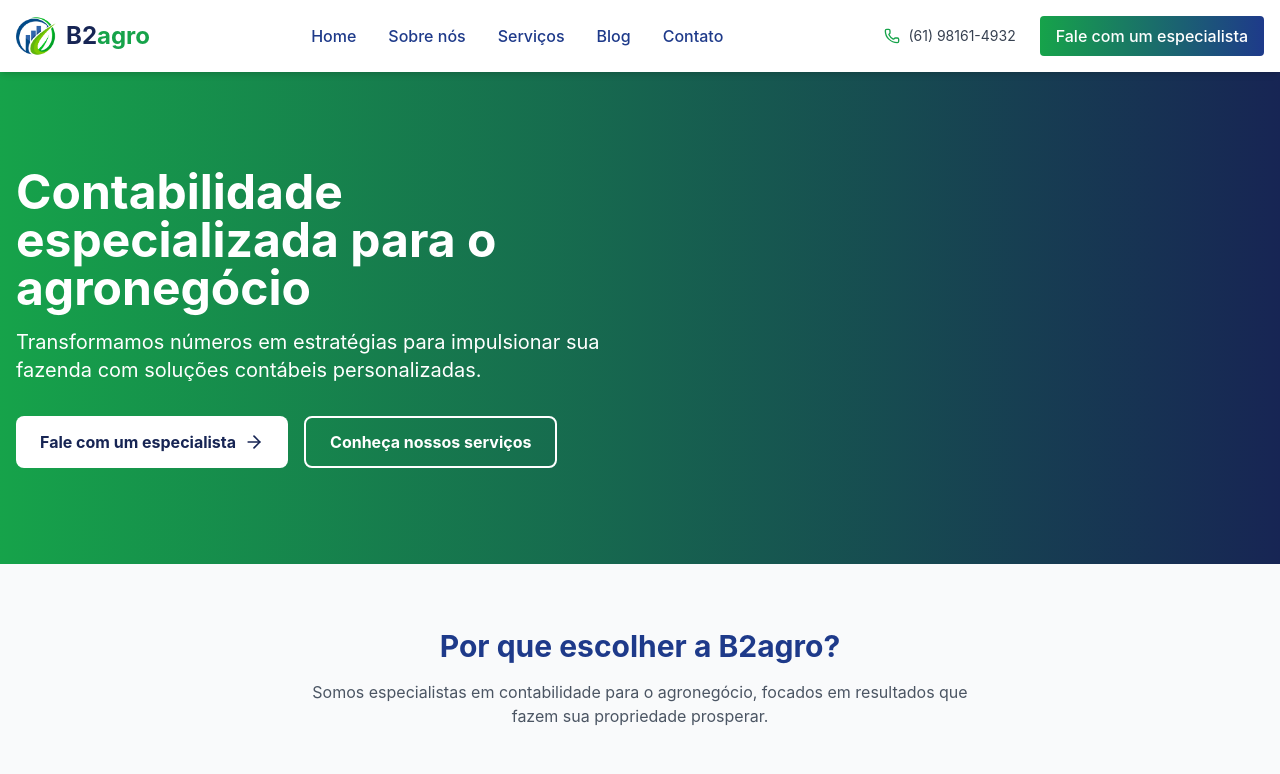
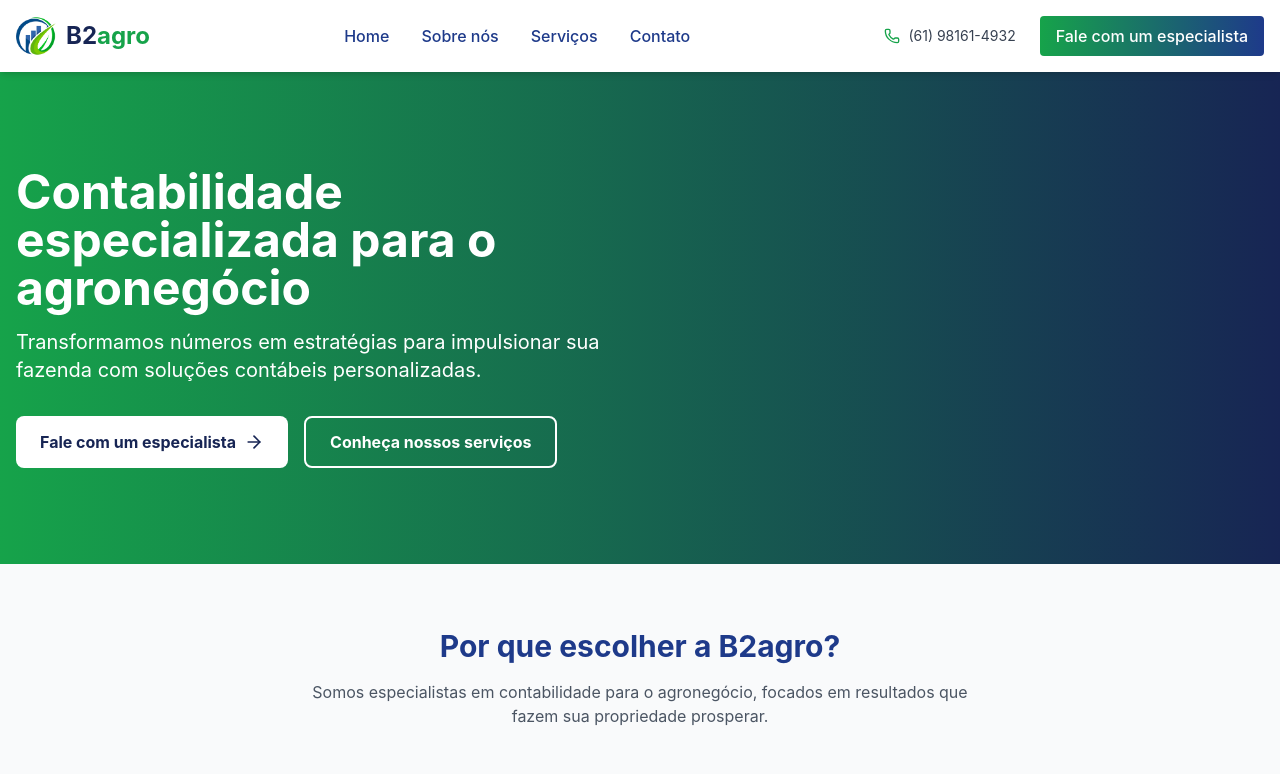
Before and after one commit to DiogoDemetrius/frontend-b2agro, a React (Create React App) app: page / in a window 1280 px wide. Shown: the top 774 px of the page. Built offline with nearby package versions, Linux system fonts and the light colour scheme.

Commit message:
blog foi comentado

```diff
--- a/src/components/Navbar.js
+++ b/src/components/Navbar.js
@@ -42,12 +42,12 @@ export default function Navbar() {
             >
               Serviços
             </a>
-            <a
+            {/*<a
               href="/blog"
               className="text-blue-900 hover:text-green-600 font-medium transition duration-300"
             >
               Blog
-            </a>
+            </a>*/}
             <a
               href="/contato"
               className="text-blue-900 hover:text-green-600 font-medium transition duration-300"
--- a/src/pages/Home.js
+++ b/src/pages/Home.js
@@ -1,7 +1,7 @@
 import React from 'react';
 import Navbar from '../components/Navbar';
 import Footer from '../components/Footer';
-import { ArrowRight, CheckCircle, BarChart2, FileText, TrendingUp, MessageCircle } from 'lucide-react';
+import { ArrowRight, FileText, TrendingUp, MessageCircle } from 'lucide-react';
 
 export default function Home() {
   return (
@@ -185,7 +185,7 @@ export default function Home() {
       </section>
 
       {/* Blog preview */}
-      <section className="py-16 bg-gray-50">
+      {/*<section className="py-16 bg-gray-50">
         <div className="container mx-auto px-4">
           <div className="text-center mb-12">
             <h2 className="text-3xl font-bold text-blue-900 mb-4">Blog B2agro</h2>
@@ -231,7 +231,7 @@ export default function Home() {
             </a>
           </div>
         </div>
-      </section>
+      </section>|*
 
       {/* Newsletter */}
       <section className="py-12 bg-white">
```
